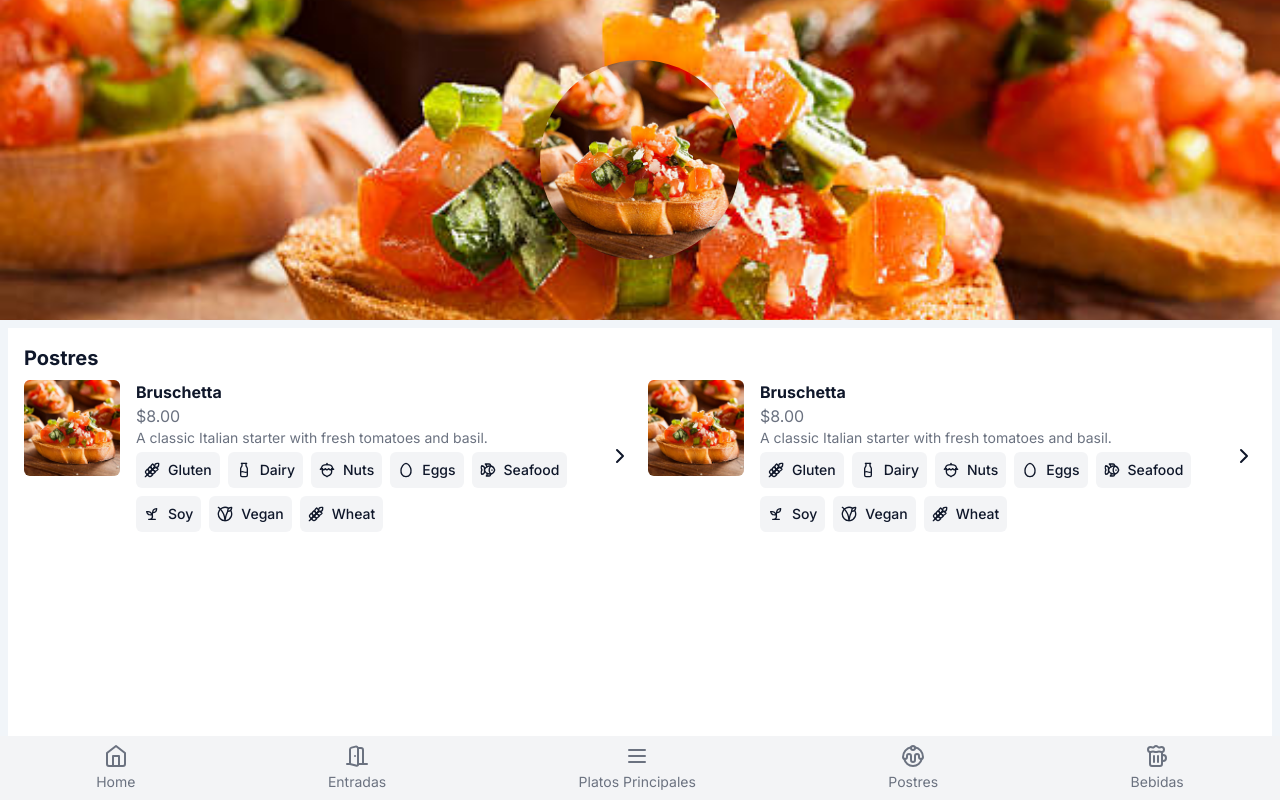
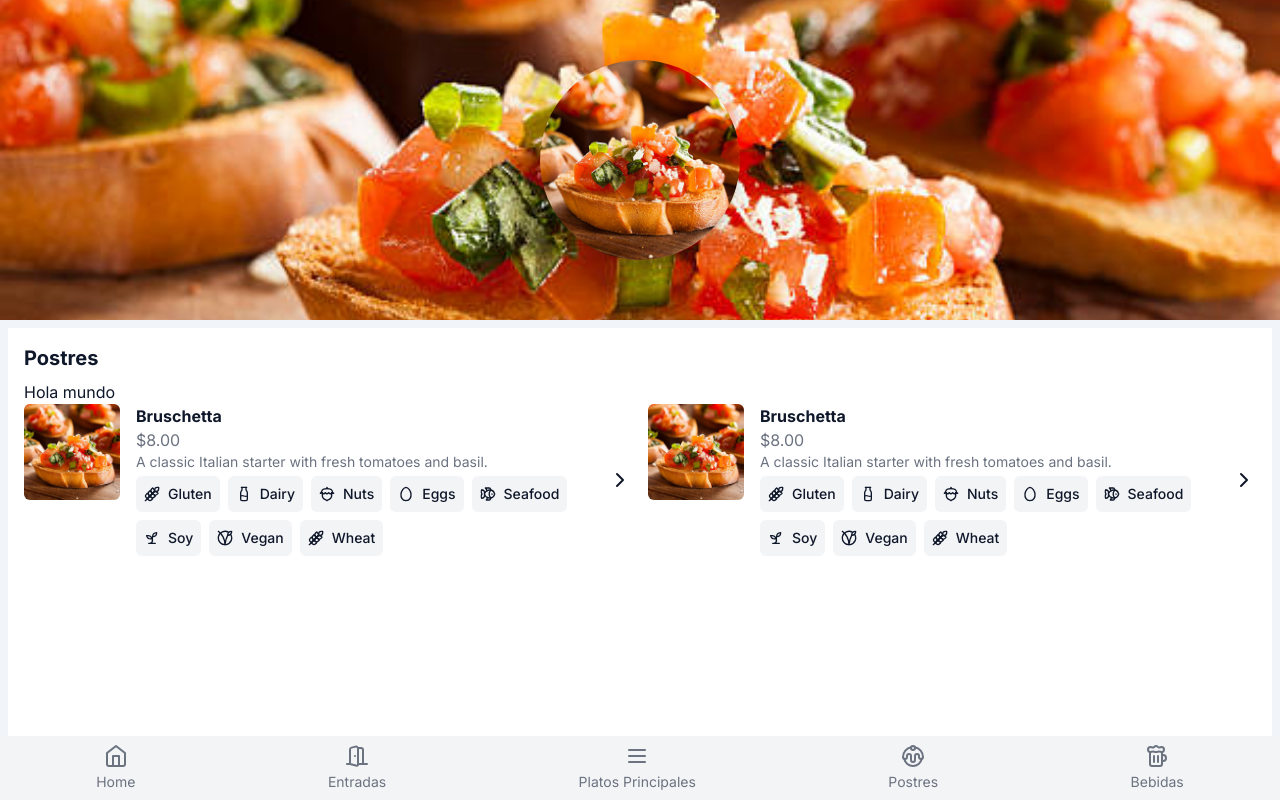
Before and after one commit to stefanodo/menu-app, a Next.js app: page /dashboard/postres in a window 1280 px wide. Built offline with nearby package versions, Linux system fonts and the light colour scheme.

Commit message:
agregado hola mundo h3

```diff
--- a/src/app/dashboard/postres/page.tsx
+++ b/src/app/dashboard/postres/page.tsx
@@ -13,6 +13,7 @@ export default function PostresPage() {
       <main className="flex-1 p-4 bg-white mt-80">
         <section className="mb-8">
           <h2 className="text-xl font-bold mb-2">Postres</h2>
+          <h3>Hola mundo</h3>
           <div className="grid grid-cols-1 md:grid-cols-2 gap-4">
             <div className="flex gap-4">
               <Image
```
